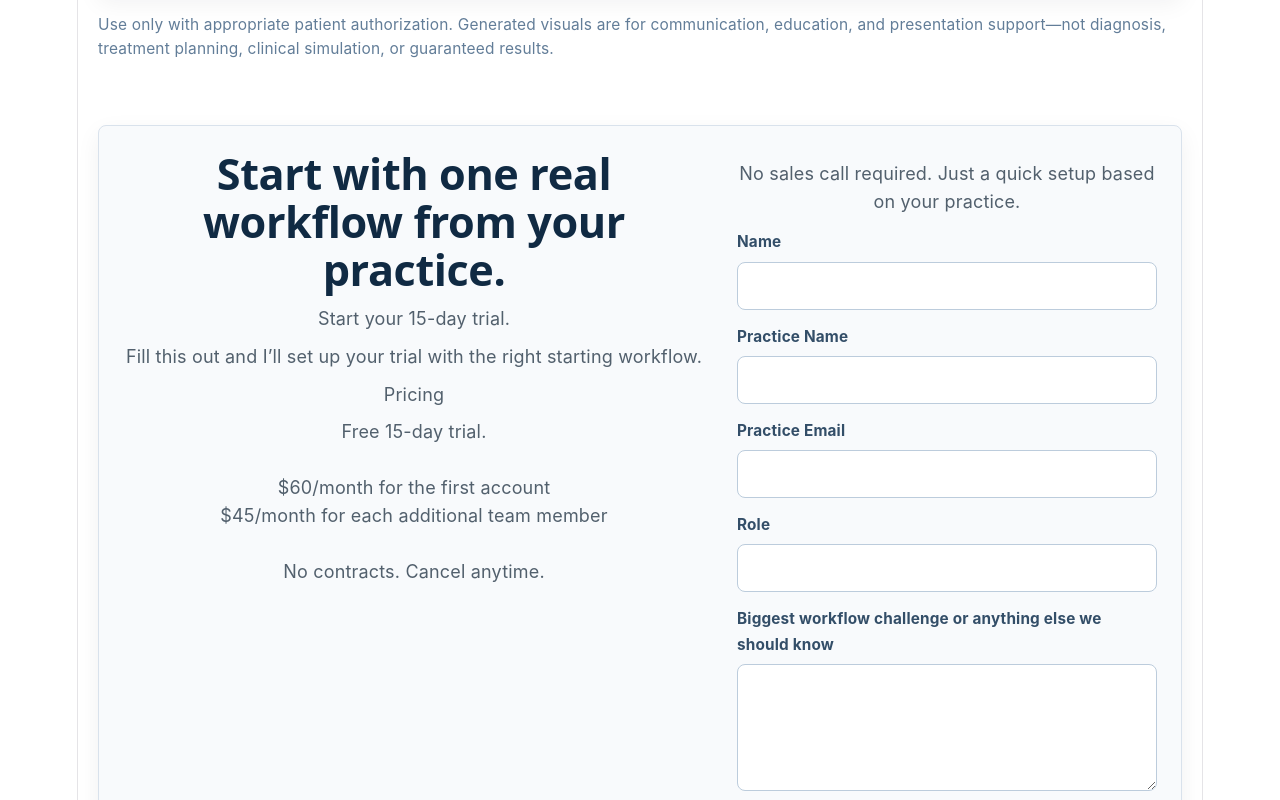
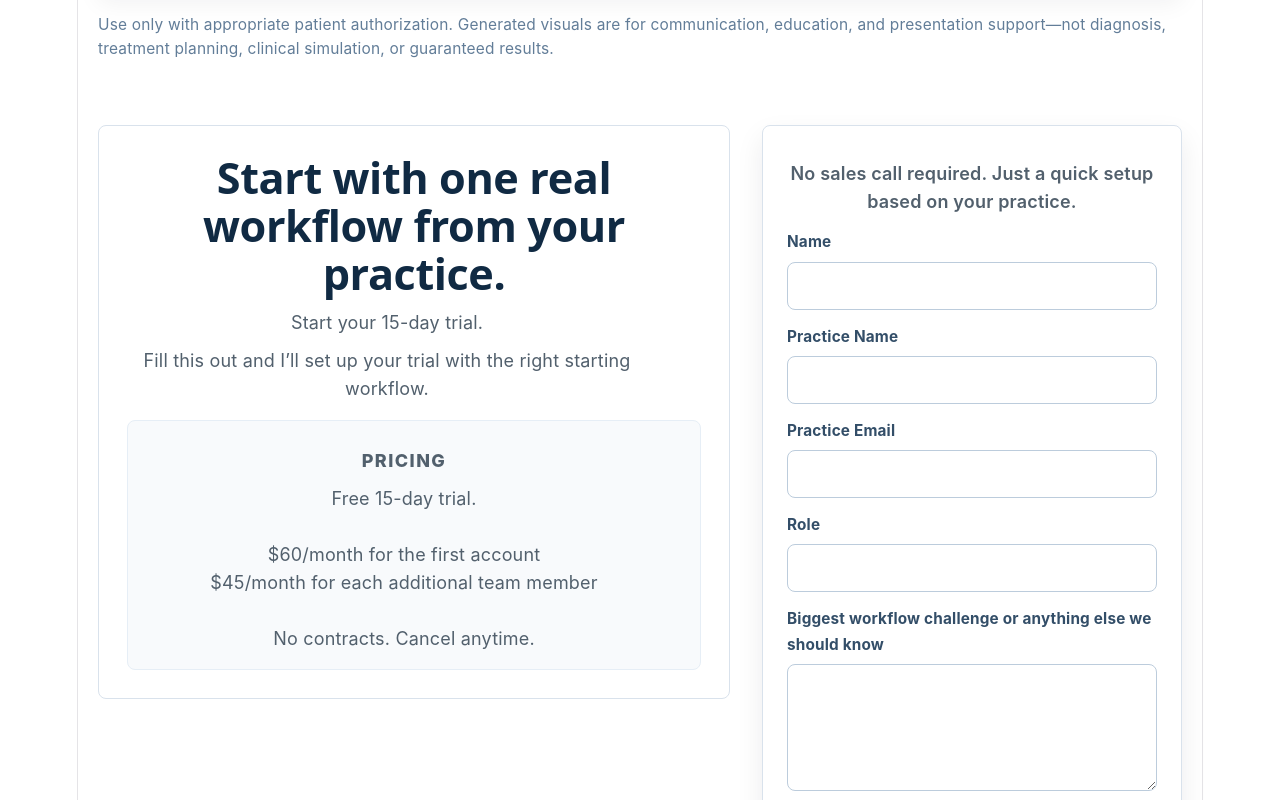
Before and after one commit to jeremyphelps-SP/smarterpractice-site, a React (Vite) app: page / in a window 1280 px wide. Shown: the part 5620-6420 px from the top of the page. Built offline with nearby package versions, Linux system fonts and the light colour scheme.

Commit message:
Trial CTA: improve conversion layout and hierarchy

```diff
--- a/src/components/TrialCTA.css
+++ b/src/components/TrialCTA.css
@@ -19,15 +19,24 @@
   align-items: start;
   max-width: 1120px;
   margin: 0 auto;
-  padding: 24px;
+  padding: 0;
+  border: none;
+  border-radius: 8px;
+  background: transparent;
+  box-shadow: none;
+}
+
+.trial-cta__content,
+.trial-cta__inner > div:first-child {
+  box-sizing: border-box;
+  padding: 28px;
   border: 1px solid #d9e2ec;
   border-radius: 8px;
-  background: #f8fafc;
-  box-shadow: 0 8px 24px rgba(15, 23, 42, 0.06);
+  background: #ffffff;
 }
 
 .trial-cta h2 {
-  margin: 0;
+  margin: 0 0 10px;
   color: #102a43;
   font-size: clamp(1.8rem, 4vw, 2.4rem);
   font-weight: 650;
@@ -37,9 +46,34 @@
 
 .trial-cta p {
   margin: 10px 0 0;
+  max-width: 520px;
   color: #52606d;
   font-size: 1rem;
   line-height: 1.55;
+}
+
+.trial-cta__pricing {
+  margin-top: 18px;
+  padding: 16px;
+  border: 1px solid #e6eef6;
+  border-radius: 8px;
+  background: #f8fafc;
+}
+
+.trial-cta__pricing-label {
+  margin-bottom: 6px;
+  color: #52606d;
+  font-size: 0.75rem;
+  font-weight: 800;
+  letter-spacing: 0.08em;
+  text-transform: uppercase;
+}
+
+.trial-cta__pricing strong {
+  display: block;
+  margin-bottom: 4px;
+  color: #102a43;
+  font-size: 1.2rem;
 }
 
 .trial-cta__actions {
@@ -48,6 +82,17 @@
   gap: 14px;
   max-width: 420px;
   width: 100%;
+  box-sizing: border-box;
+  padding: 24px;
+  border: 1px solid #d9e2ec;
+  border-radius: 8px;
+  background: #ffffff;
+  box-shadow: 0 12px 28px rgba(15, 23, 42, 0.08);
+}
+
+.trial-cta__form-intro {
+  color: #243b53;
+  font-weight: 600;
 }
 
 .trial-cta__form {
@@ -121,10 +166,12 @@
 
 .trial-cta__button--primary {
   width: 100%;
+  height: 48px;
   margin-top: 6px;
   border: 1px solid #1f5eff;
   background: #1f5eff;
   color: #ffffff;
+  font-size: 1rem;
   box-shadow: 0 10px 24px rgba(31, 94, 255, 0.16);
 }
 
```
